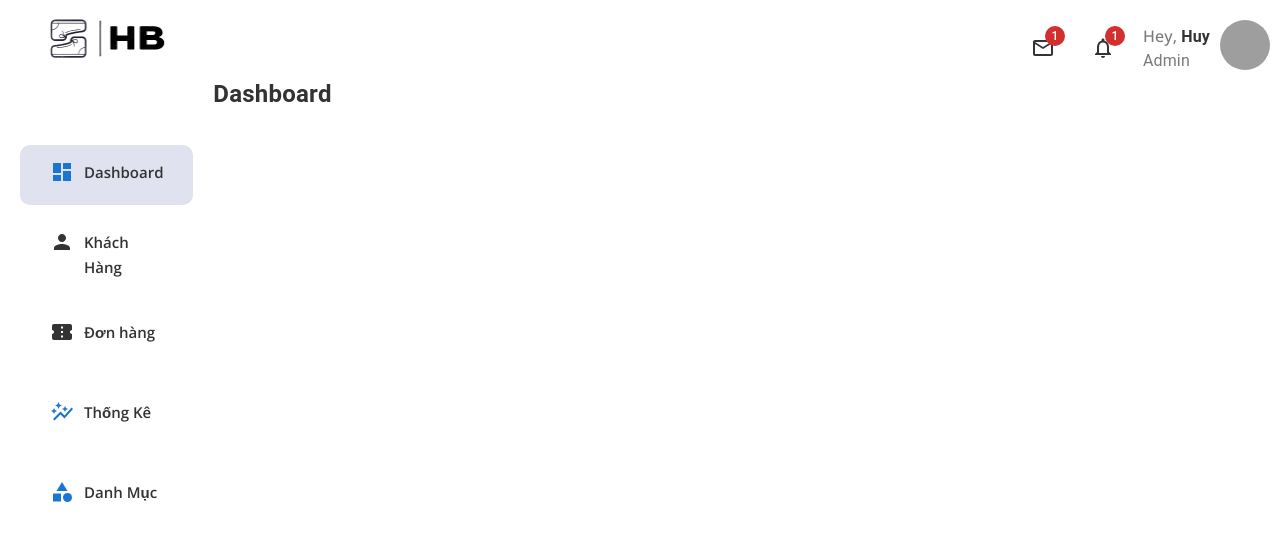
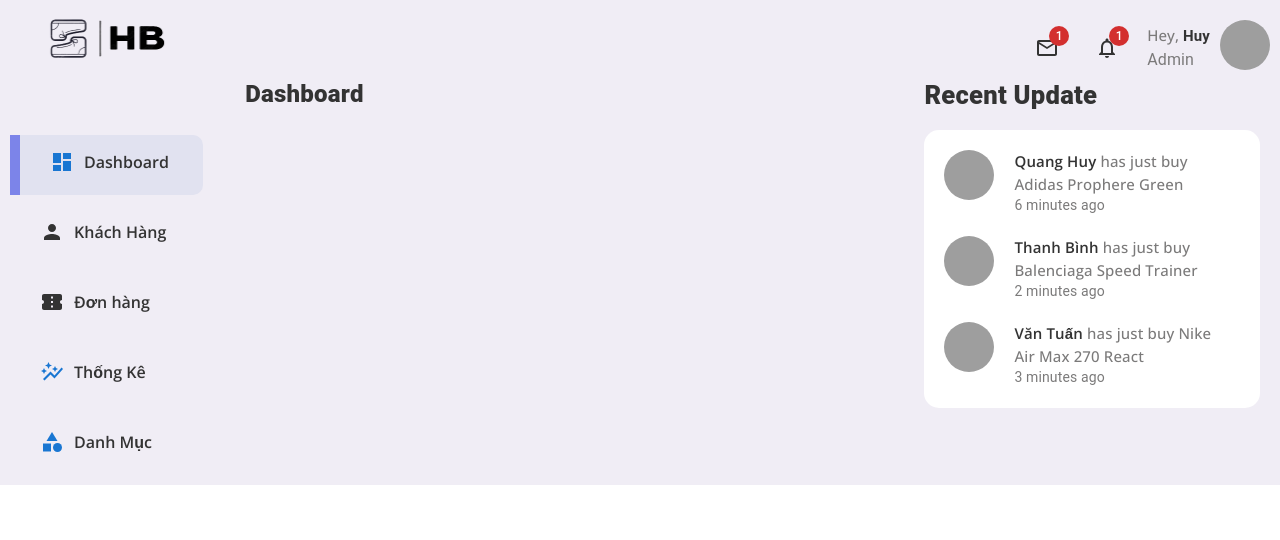
Before and after one commit to thanhbinh1511/e-footwear-mi, a React (Create React App) app: page /admin/dashboard in a window 1280 px wide. Shown: the top 540 px of the page. Built offline with nearby package versions, Linux system fonts and the light colour scheme; grey boxes are pictures that could not be loaded.

Commit message:
update component recent update

```diff
--- a/src/App.js
+++ b/src/App.js
@@ -14,7 +14,6 @@ function App() {
                         Layout = route.layout;
 
                     }
-                    console.log(route);
                     return (
                         <Route
                             key={index}
--- /dev/null
+++ b/src/assets/data/fake-recent-data.js
@@ -0,0 +1,29 @@
+export const dataRecentUpdate = [
+    {
+        id: 1,
+        name: "Quang Huy",
+        action: "has just buy",
+        product: "Adidas Prophere Green",
+        time: "6 minutes ago",
+        linkImage:
+            "https://scontent.fsgn6-1.fna.fbcdn.net/v/t39.30808-6/317277106_3377146609195662_2392426401529684860_n.jpg?_nc_cat=110&ccb=1-7&_nc_sid=09cbfe&_nc_ohc=WxwjXpXvYL4AX_tL90D&_nc_ht=scontent.fsgn6-1.fna&oh=00_AfBpLNptiRasa3a4hJxlVmBlFgVT7KfhEtQ5i4PJFNbxwA&oe=64171372",
+    },
+    {
+        id: 1,
+        name: "Thanh Bình",
+        action: "has just buy",
+        product: "Balenciaga Speed Trainer",
+        time: "2 minutes ago",
+        linkImage:
+            "https://scontent.fsgn2-9.fna.fbcdn.net/v/t39.30808-6/327181865_716398699840883_2972971412551816859_n.jpg?_nc_cat=103&ccb=1-7&_nc_sid=09cbfe&_nc_ohc=gj7O4pAMre4AX-Hppwv&_nc_ht=scontent.fsgn2-9.fna&oh=00_AfDtxi4EovqU6ey0vTSYJ3ypAh0ySopf0DSA4YL09q9Vyg&oe=641B099E",
+    },
+    {
+        id: 1,
+        name: "Văn Tuấn",
+        action: "has just buy",
+        product: "Nike Air Max 270 React",
+        time: "3 minutes ago",
+        linkImage:
+            "https://scontent.fsgn2-9.fna.fbcdn.net/v/t39.30808-6/312137124_2960526187576905_6052274134070416497_n.jpg?_nc_cat=105&ccb=1-7&_nc_sid=174925&_nc_ohc=gQ_8pe1q2wcAX-489WY&_nc_ht=scontent.fsgn2-9.fna&oh=00_AfDLBeH1Z7rUs9G0SMnRXHjDkrC1OXjcjQ4lG-3HbRRHNw&oe=641BACBC",
+    },
+];
--- /dev/null
+++ b/src/components/recent-update/index.js
@@ -0,0 +1 @@
+export { default } from './recentUpdate';
--- /dev/null
+++ b/src/components/recent-update/recentUpdate.js
@@ -0,0 +1,35 @@
+import { Box, Typography } from "@mui/material";
+import style from "./recentUpdate.module.scss";
+import classNames from "classnames/bind";
+import { dataRecentUpdate } from "~/assets/data/fake-recent-data";
+
+const cx = classNames.bind(style);
+function RecentUpdate() {
+    return (
+        <Box className={cx("main")}>
+            <Box className={cx("wrap")}>
+                <Typography className={cx("heading")}>Recent Update</Typography>
+                <Box className={cx("wrap-content")}>
+                    {dataRecentUpdate.map((item) => (
+                        <Box className={cx("content")}>
+                            <Box className={cx("wrap-image")}>
+                                <img className={cx("avatar")} src={item.linkImage}></img>
+                            </Box>
+                            <Box className={cx("wrap-text")}>
+                                <Typography className={cx("content")} >
+                                    <span className={cx("name")}>{item.name} <span className={cx("action")}>{item.action} <span className={cx("product")}>{item.product}</span></span></span>
+                                    <Typography className={cx("time")} >
+                                        {item.time}
+                                    </Typography>
+
+                                </Typography>
+                            </Box>
+                        </Box>
+
+                    ))}
+                </Box>
+            </Box>
+        </Box>
+    );
+}
+export default RecentUpdate;
--- /dev/null
+++ b/src/components/recent-update/recentUpdate.module.scss
@@ -0,0 +1,63 @@
+.main {
+    width: 100%;
+
+    .wrap {
+        margin-right: 20px;
+
+        .heading {
+            font-size: 1.6rem;
+            font-weight: 800;
+            margin-bottom: 1rem;
+        }
+
+        .wrap-content {
+            padding-bottom: 20px;
+            background-color: #fff;
+            border-radius: 15px;
+            .content {
+                padding: 10px 10px 0px 20px;
+                display: flex;
+                align-items: center;
+
+                .wrap-image {
+
+                    .avatar {
+                        width: 50px;
+                        height: 50px;
+                        border-radius: 50%;
+                    }
+                }
+
+                .wrap-text {
+                    .content {
+                        display: flex;
+                        flex-direction: column;
+
+                        .name {
+                            font-size: 15px;
+                            font-weight: bold;
+                            margin-right: 5px;
+
+                            .action {
+                                color: #7b7a7a !important;
+                                ;
+                                font-weight: 500 !important;
+                            }
+
+                        }
+
+                        .time {
+                            font-size: 14px;
+                            color: #7b7a7a;
+                            align-self: start;
+                        }
+
+                    }
+
+
+                }
+            }
+        }
+    }
+
+}
--- a/src/layouts/DefaultLayout/DefaultLayout.js
+++ b/src/layouts/DefaultLayout/DefaultLayout.js
@@ -3,25 +3,39 @@ import SideBar from "~/layouts/SideBar";
 import classNames from "classnames/bind";
 import style from "./DefaultLayout.module.scss";
 import { Box, Grid } from '@mui/material';
+import RecentUpdate from "~/components/recent-update/recentUpdate";
 
 const cx = classNames.bind(style);
 function DefaultLayout({ children }) {
   return (
-    <div className={cx("main")}>
+    <Box className={cx("main")}>
       <Grid container>
-        <Grid item xs={2}>
+        <Grid item xl={2} md={2} >
           <Box className={cx("side-bar")}>
             <SideBar />
           </Box>
         </Grid>
-        <Grid item xs={10}>
+        <Grid item xl={10} md={10}>
           <Box className={cx("wrap-content")}>
             <Header />
-            <Box className={cx("content")}>{children}</Box>
+            <Box className={cx("content")}>
+              <Grid container>
+                <Grid item xl={9} md={8}>
+                  <Box>
+                    {children}
+                  </Box>
+                </Grid>
+                <Grid item xl={3} md={4}>
+                  <Box>
+                    <RecentUpdate />
+                  </Box>
+                </Grid>
+              </Grid>
+            </Box>
           </Box>
         </Grid>
       </Grid>
-    </div>
+    </Box>
   );
 }
 
--- a/src/layouts/DefaultLayout/DefaultLayout.module.scss
+++ b/src/layouts/DefaultLayout/DefaultLayout.module.scss
@@ -3,6 +3,7 @@
     font-size: 16px;
     color: #333;
     line-height: 1.5;
+    background-color: #f0edf5;
     .side-bar{
         width:  100%;
         height: 100%;
--- a/src/layouts/Header/Header.module.scss
+++ b/src/layouts/Header/Header.module.scss
@@ -12,7 +12,7 @@
             margin: 0 10px;
 
             .name {
-                font-size: 16px;
+                font-size: 15px;
                 font-weight: bold;
 
                 .sub-name {
--- a/src/layouts/SideBar/SideBar.module.scss
+++ b/src/layouts/SideBar/SideBar.module.scss
@@ -1,7 +1,6 @@
 .background {
     width: 100%;
     height: 100%;
-    background-color: #fff;
 
     .wrap-logo {
         display: flex;
@@ -22,7 +21,7 @@
         display: flex;
         height: 60px;
         align-items: center;
-        margin: 20px 20px;
+        margin: 10px 10px;
 
         .line {
             width: 10px;
@@ -33,7 +32,7 @@
 
         .menu-items {
             display: flex;
-            font-size: 15px;
+            font-size: 16px;
             font-weight: 600;
             color: #333;
             padding: 20px 30px;
@@ -59,7 +58,8 @@
             display: block;
         }
     }
-    .wrap-menu:hover{
+
+    .wrap-menu:hover {
         background-color: #e1e2f0;
         color: #7c84e9;
         border-radius: 10px;
--- a/src/pages/dashboard/Dashboard.js
+++ b/src/pages/dashboard/Dashboard.js
@@ -8,12 +8,15 @@ const cx = classNames.bind(style);
 function Dashboard() {
     return (
         <Box className={cx("main")}>
-            <Typography className={cx("heading")}>
-                Dashboard
-            </Typography>
-            <Box className={cx("wrap-statistical")}>
-                <CardStatistical />
+            <Box className={cx("wrap-header")}>
+                <Typography className={cx("heading")}>
+                    Dashboard
+                </Typography>
+                <Box className={cx("wrap-statistical")}>
+                    <CardStatistical />
+                </Box>
             </Box>
+
         </Box>
     );
 }
--- a/src/pages/dashboard/Dashboard.module.scss
+++ b/src/pages/dashboard/Dashboard.module.scss
@@ -1,8 +1,15 @@
 .main {
     width: 100%;
-    .heading {
-        font-size: 1.5rem;
-        font-weight: 600;
-        margin-bottom: 1rem;
+
+    .wrap-header{
+        margin-left: 2rem;
+
+        .heading {
+            font-size: 1.5rem;
+            font-weight: 800;
+            margin-bottom: 1rem;
+        }
     }
+
+
 }
```
